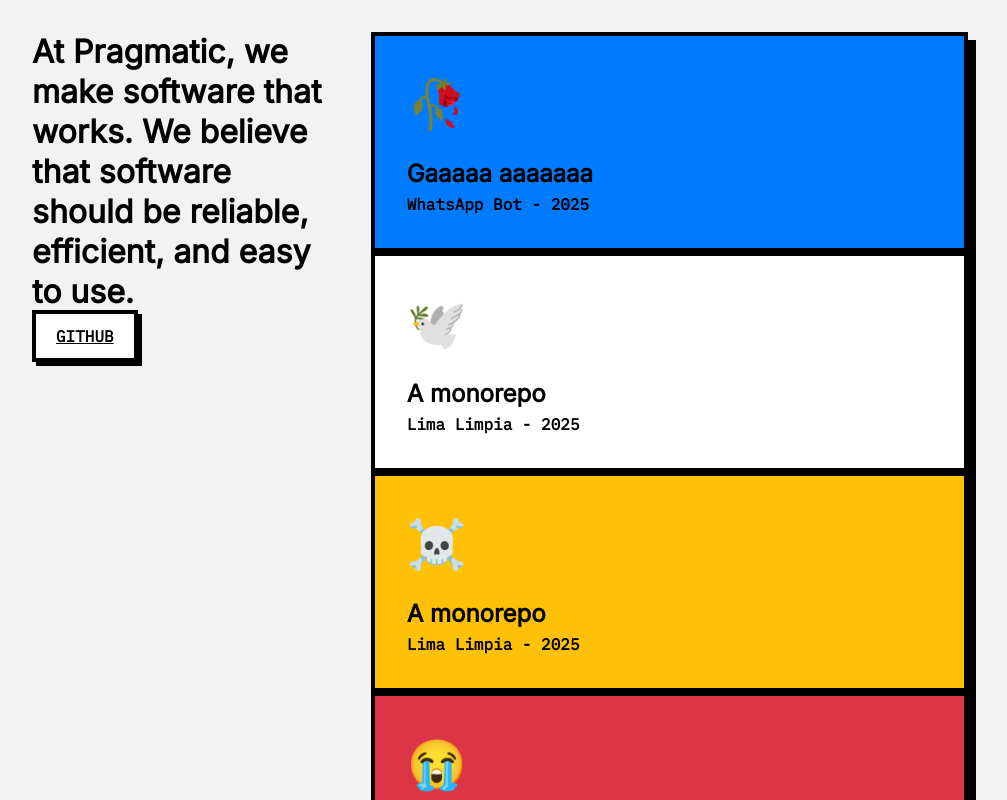
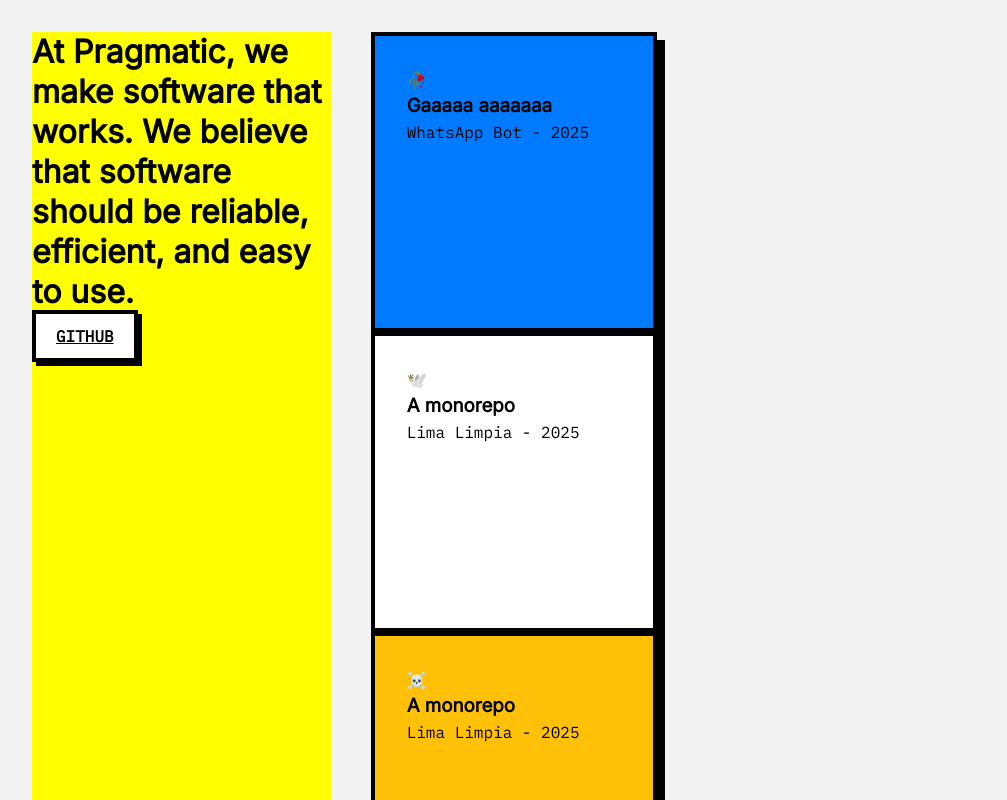
Before and after one commit to empiricalhq/empiricalhq.github.io, a React (Vite) app: page / in a window 1280 px wide. Shown: the top 800 px of the page, without its empty margins (140-1147 px from the left). Built offline with nearby package versions, Linux system fonts and the light colour scheme.

Commit message:
update
Co-authored-by: Don David <dadch1404@gmail.com>

```diff
--- a/src/App.tsx
+++ b/src/App.tsx
@@ -17,7 +17,7 @@ function App() {
           </div>
         </div>
 
-        <div className="projects">
+        <div className="projects-grid">
           <div>
             <ProjectCard
               color="blue"
--- a/src/components/project-card.tsx
+++ b/src/components/project-card.tsx
@@ -1,29 +1,33 @@
+interface CardProps {
+  title: string,
+  year: string,
+  appName: string,
+  color: "blue" | "green" | "red" | "yellow" | "white",
+  icon: string,
+}
+
 const cardColors = {
   blue: "var(--color-blue)",
   green: "var(--color-green)",
   red: "var(--color-red)",
   yellow: "var(--color-yellow)",
+  white: "var(--color-white)",
 };
 
-export default function ProjectCard({ title, year, appName, color, icon }) {
+export default function ProjectCard({ title, year, appName, color, icon }: CardProps) {
+  const style = {
+    backgroundColor: cardColors[color] || "white",
+  };
+
   return (
     <article
-      style={{
-        backgroundColor: cardColors[color] || "white",
-        border: "var(--border)",
-        boxShadow: "var(--shadow)",
-        padding: "2rem",
-      }}
+      style={style} className="project-card"
     >
-      <div style={{ fontSize: "3rem", marginBottom: "1rem" }}>{icon}</div>
-      <h3 style={{ fontSize: "1.5rem" }}>{title}</h3>
+      <div className="card-icon">{icon}</div>
+      <h3 className="card-title">{title}</h3>
 
       <div
-        style={{
-          marginTop: "auto",
-          fontFamily: "IBM Plex Mono",
-          fontWeight: "700",
-        }}
+        className="card-meta"
       >
         {appName} - {year}
       </div>
--- a/src/styles/main.css
+++ b/src/styles/main.css
@@ -28,14 +28,50 @@
     max-width: 1000px;
     margin: 0 auto;
     padding: 2rem;
+
+    .intro {
+        background-color: yellow;
     }
 
-.intro {
-  /* background-color: yellow;*/
+    .projects-grid {
+        display: grid;
+        grid-template-columns: repeat(2, 1fr);
+        gap: 1.5rem;
+
+        .project-card {
+            display: flex;
+            flex-direction: column;
+            padding: 2rem;
+            position: relative;
+            min-height: 300px;
+            border: var(--border);
+            box-shadow: var(--shadow);
+            transition: all 0.2s cubic-bezier(0.25, 0.45, 0.45, 0.94);
+
+            .card-icon {
+                font-size: "3rem";
+                margin-bottom: "1rem";
             }
 
-.projects {
-  /* background-color: green; */
+            .card-title {
+                font-size: "1.5rem";
+                font-weight: "700";
+                margin-bottom: "1rem";
+            }
+
+            .card-meta {
+                margin-top: "auto";
+                font-family: "IBM Plex Mono";
+                font-weight: "700";
+            }
+        }
+
+        .project-card:hover {
+            transform: translateY(4px, 4px) !important;
+            box-shadow: var(--shadow-hover);
+            z-index: 10;
+        }
+    }
 }
 
 h1 {
```
Lines whose indentation alone changed are shown as unchanged.
